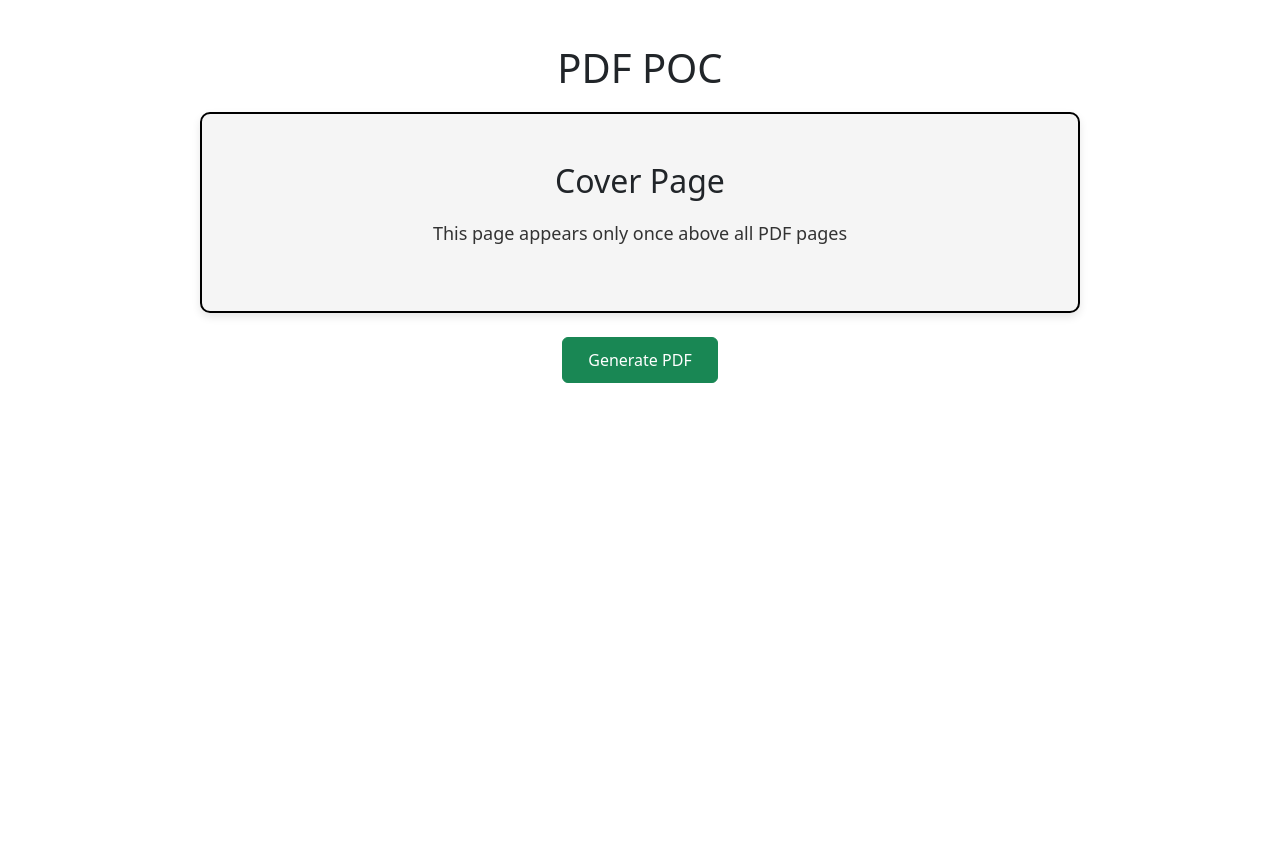
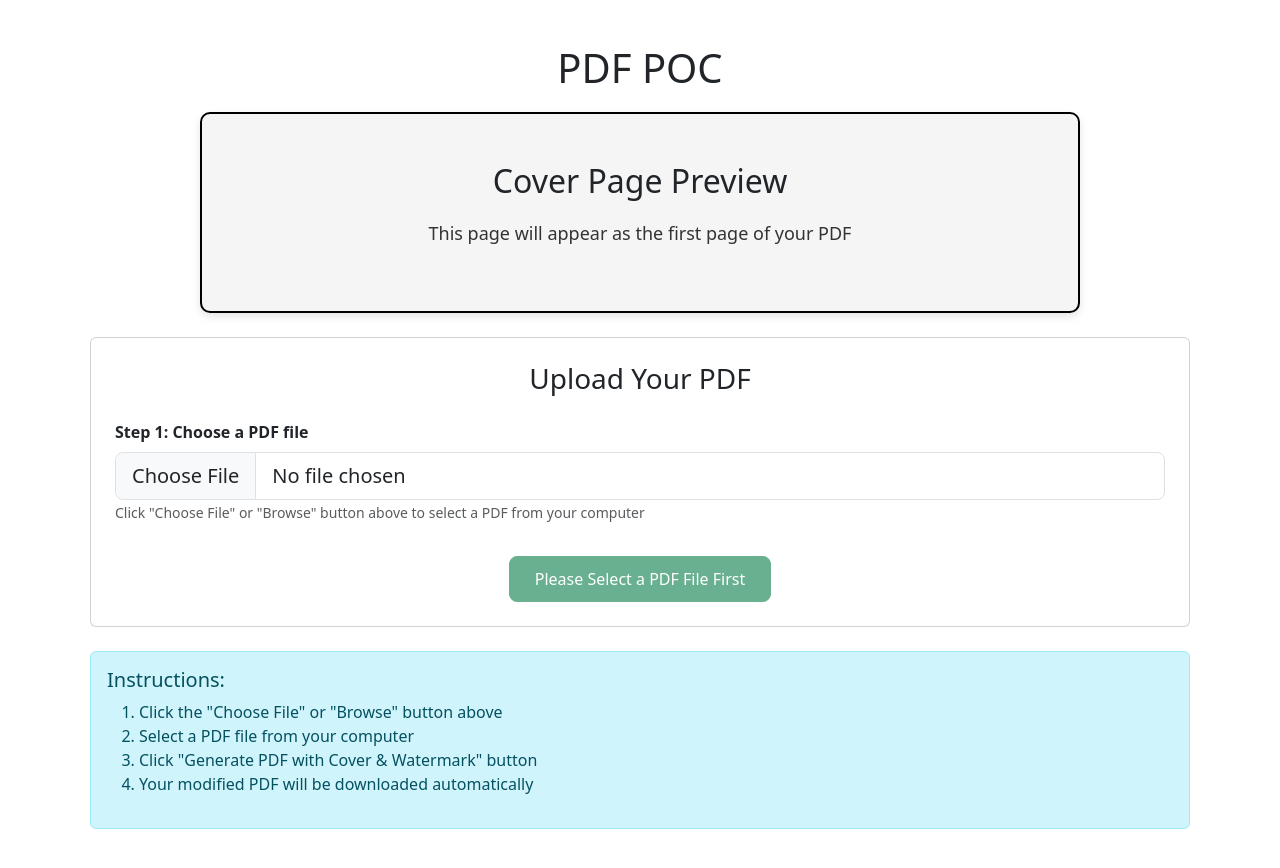
Before and after one commit to taneshag/pdf-poc, an Angular app: page / in a window 1280 px wide. Shown: the top 868 px of the page. Before the commit the page ends 800 px from the top, so only its background shows below. Built offline with nearby package versions, Linux system fonts and the light colour scheme.

Commit message:
ui updated

```diff
--- a/src/app/app.html
+++ b/src/app/app.html
@@ -1,15 +1,54 @@
 <div class="container mt-4">
   <h1 class="text-center">{{ title() }}</h1>
 
-  <!-- Cover Page content -->
+  <!-- Cover Page Preview -->
   <div id="cover-page" class="cover-box text-center p-5 mb-4">
-    <h2>Cover Page</h2>
-    <p>This page appears only once above all PDF pages</p>
+    <h2>Cover Page Preview</h2>
+    <p>This page will appear as the first page of your PDF</p>
   </div>
 
-  <div class="text-center mt-4">
-    <button class="btn btn-success" (click)="generatePDF()">
-      Generate PDF
-    </button>
+  <!-- File Upload Section -->
+  <div class="card p-4 mt-4">
+    <h3 class="text-center mb-4">Upload Your PDF</h3>
+
+    <div class="mb-3">
+      <label for="pdfFile" class="form-label fw-bold">Step 1: Choose a PDF file</label>
+      <input
+        type="file"
+        id="pdfFile"
+        accept="application/pdf"
+        (change)="onFileSelected($event)"
+        class="form-control form-control-lg"
+      />
+      <small class="text-muted">Click "Choose File" or "Browse" button above to select a PDF from your computer</small>
+    </div>
+
+    <div *ngIf="selectedFile" class="alert alert-success">
+      <strong>✓ File Selected:</strong> {{ selectedFile.name }}
+      <br>
+      <strong>Size:</strong> {{ (selectedFile.size / 1024 / 1024).toFixed(2) }} MB
+    </div>
+
+    <div class="text-center mt-3">
+      <button
+        class="btn btn-success btn-lg"
+        (click)="generatePDF()"
+        [disabled]="!selectedFile"
+      >
+        <span *ngIf="selectedFile">Step 2: Generate PDF with Cover & Watermark</span>
+        <span *ngIf="!selectedFile">Please Select a PDF File First</span>
+      </button>
+    </div>
+  </div>
+
+  <!-- Instructions -->
+  <div class="alert alert-info mt-4">
+    <h5>Instructions:</h5>
+    <ol>
+      <li>Click the "Choose File" or "Browse" button above</li>
+      <li>Select a PDF file from your computer</li>
+      <li>Click "Generate PDF with Cover & Watermark" button</li>
+      <li>Your modified PDF will be downloaded automatically</li>
+    </ol>
   </div>
 </div>
--- a/src/app/app.ts
+++ b/src/app/app.ts
@@ -1,116 +1,224 @@
 import { Component, signal } from '@angular/core';
-import jsPDF from 'jspdf';
+import { PDFDocument, rgb, degrees } from 'pdf-lib';
+import { CommonModule } from '@angular/common';
 
 @Component({
   selector: 'app-root',
   templateUrl: './app.html',
   styleUrls: ['./app.css'],
-  standalone: true
+  standalone: true,
+  imports: [CommonModule]
 })
 export class App {
   title = signal('PDF POC');
+  selectedFile: File | null = null;
 
-  pdfContent: string = 'This is the main PDF content.';
-
-  async generatePDF() {
-    const doc = new jsPDF('p', 'pt', 'a4');
-    const pageWidth = doc.internal.pageSize.getWidth();
-    const pageHeight = doc.internal.pageSize.getHeight();
-
-    // Load watermark image from CDN
-    const watermark = await this.loadImage('https://cdn.testbook.com/article2pdf/v1/tb-logo-highres.png');
-
-    // --- COVER PAGE ---
-    const coverHeaderHeight = 80;
-    const coverFooterHeight = 60;
-
-    // Cover background color
-    doc.setFillColor(52, 152, 219); // Blue
-    doc.rect(0, 0, pageWidth, pageHeight, 'F');
-
-    // Cover title
-    doc.setFontSize(30);
-    doc.setTextColor(255, 255, 255);
-    doc.text('COVER PAGE TITLE', pageWidth / 2, pageHeight / 2 - 20, { align: 'center' });
-
-    // Cover subtitle
-    doc.setFontSize(16);
-    doc.text('This is the subtitle of the cover page', pageWidth / 2, pageHeight / 2 + 20, { align: 'center' });
-
-    // Cover watermark (full original size)
-    this.addWatermark(doc, watermark.data, watermark.width, watermark.height);
-
-    // --- CONTENT PAGES ---
-    const numberOfPages = 3; // Example: 3 content pages
-    for (let i = 1; i <= numberOfPages; i++) {
-      doc.addPage();
-
-      // HEADER
-      const headerHeight = 50;
-      doc.setFillColor(52, 152, 219);
-      doc.rect(0, 0, pageWidth, headerHeight, 'F');
-      doc.setFontSize(14);
-      doc.setTextColor(255, 255, 255);
-      doc.text(`Header - Page ${i}`, pageWidth / 2, 30, { align: 'center' });
-
-      // MAIN CONTENT
-      doc.setFontSize(14);
-      doc.setTextColor(0, 0, 0);
-      doc.text(`${this.pdfContent} - Page ${i}`, 40, 100);
-
-      // FOOTER
-      const footerHeight = 40;
-      doc.setFillColor(52, 152, 219);
-      doc.rect(0, pageHeight - footerHeight, pageWidth, footerHeight, 'F');
-      doc.setFontSize(12);
-      doc.setTextColor(255, 255, 255);
-      doc.text(`Footer - Page ${i}`, pageWidth / 2, pageHeight - 15, { align: 'center' });
-
-      // WATERMARK
-      this.addWatermark(doc, watermark.data, watermark.width, watermark.height);
+  onFileSelected(event: any) {
+    const file = event.target.files[0];
+    if (file && file.type === 'application/pdf') {
+      this.selectedFile = file;
+      console.log('PDF selected:', file.name, 'Size:', (file.size / 1024 / 1024).toFixed(2), 'MB');
+    } else {
+      alert('Please select a valid PDF file');
+      this.selectedFile = null;
     }
-
-    doc.save('pdf-with-full-size-watermark.pdf');
   }
 
-  private async loadImage(url: string): Promise<{ data: string; width: number; height: number }> {
-    return new Promise((resolve, reject) => {
-      const img = new Image();
-      img.crossOrigin = 'Anonymous'; // Handle CORS
-      img.onload = () => {
-        const canvas = document.createElement('canvas');
-        canvas.width = img.width;
-        canvas.height = img.height;
-        const ctx = canvas.getContext('2d');
-        ctx?.drawImage(img, 0, 0);
-        resolve({ data: canvas.toDataURL('image/png'), width: img.width, height: img.height });
-      };
-      img.onerror = reject;
-      img.src = url;
-    });
+async generatePDF() {
+  if (!this.selectedFile) {
+    alert('Please select a PDF file first');
+    return;
   }
 
-  private addWatermark(doc: jsPDF, imageData: string, originalWidth: number, originalHeight: number) {
-    const pageWidth = doc.internal.pageSize.getWidth();
-    const pageHeight = doc.internal.pageSize.getHeight();
+  try {
+    const existingPdfBytes = await this.selectedFile.arrayBuffer();
+    const pdfDoc = await PDFDocument.load(existingPdfBytes);
+    const pages = pdfDoc.getPages();
 
-    // Center the image
-    const x = (pageWidth - originalWidth) / 2;
-    const y = (pageHeight - originalHeight) / 2;
+    // Load watermark image
+    const watermarkImage = await this.loadWatermarkImage(pdfDoc);
+    const watermarkDims = { width: watermarkImage.width, height: watermarkImage.height };
 
-    // Opacity
-    if ((doc as any).setGState) {
-      const gState = new (doc as any).GState({ opacity: 0.2 });
-      doc.setGState(gState);
-    }
+    const coverPage = pdfDoc.insertPage(0, [595.28, 841.89]); // A4 cover page at start
+    const { width: coverWidth, height: coverHeight } = coverPage.getSize();
 
-    // Add image at full original size
-    doc.addImage(imageData, 'PNG', x, y, originalWidth, originalHeight);
+    // --- COVER PAGE BACKGROUND ---
+    coverPage.drawRectangle({
+      x: 0,
+      y: 0,
+      width: coverWidth,
+      height: coverHeight,
+      color: rgb(0.9, 0.9, 0.9), // change background color here
+    });
 
-    // Reset opacity
-    if ((doc as any).setGState) {
-      const gState = new (doc as any).GState({ opacity: 1 });
-      doc.setGState(gState);
+    // --- COVER PAGE TITLE ---
+    coverPage.drawText('COVER PAGE TITLE', {
+      x: coverWidth / 2 - 120,
+      y: coverHeight / 2 + 100,
+      size: 30,
+      color: rgb(1, 1, 1),
+    });
+
+    // --- COVER PAGE SUBTITLE ---
+    coverPage.drawText('This is the subtitle of the cover page', {
+      x: coverWidth / 2 - 140,
+      y: coverHeight / 2 + 60,
+      size: 16,
+      color: rgb(1, 1, 1),
+    });
+
+    // --- COVER PAGE CENTERED WATERMARK ---
+    coverPage.drawImage(watermarkImage, {
+      x: (coverWidth - watermarkDims.width) / 2,
+      y: (coverHeight - watermarkDims.height) / 2,
+      width: watermarkDims.width,
+      height: watermarkDims.height,
+      opacity: 0.2,
+    });
+
+    // --- PROCESS OTHER PAGES ---
+    pages.forEach((page, index) => {
+      const { width, height } = page.getSize();
+
+      // Header
+      const headerHeight = 50;
+      page.drawRectangle({ x: 0, y: height - headerHeight, width, height: headerHeight, color: rgb(0.204, 0.596, 0.859) });
+      page.drawText(`Header - Page ${index + 1}`, { x: width / 2 - 60, y: height - 30, size: 14, color: rgb(1, 1, 1) });
+
+      // Footer
+      const footerHeight = 40;
+      page.drawRectangle({ x: 0, y: 0, width, height: footerHeight, color: rgb(0.204, 0.596, 0.859) });
+      page.drawText(`Footer - Page ${index + 1}`, { x: width / 2 - 60, y: 15, size: 12, color: rgb(1, 1, 1) });
+
+      // Centered watermark
+      page.drawImage(watermarkImage, {
+        x: (width - watermarkDims.width) / 2,
+        y: (height - watermarkDims.height) / 2,
+        width: watermarkDims.width,
+        height: watermarkDims.height,
+        opacity: 0.2,
+      });
+    });
+
+    const pdfBytes = await pdfDoc.save();
+    this.downloadPDF(pdfBytes, 'modified-' + this.selectedFile.name);
+    alert('PDF generated successfully!');
+  } catch (error) {
+    console.error('Error generating PDF:', error);
+    alert(`Failed to generate PDF: ${(error as Error).message}`);
+  }
+}
+
+
+
+  private async loadWatermarkImage(pdfDoc: PDFDocument) {
+    try {
+      // Try to load from CDN with multiple proxies
+      const watermarkUrl = 'https://cdn.testbook.com/article2pdf/v1/tb-logo-highres.png';
+
+      // Try direct fetch first
+      try {
+        const response = await fetch(watermarkUrl);
+        if (response.ok) {
+          const imageBytes = await response.arrayBuffer();
+          return await pdfDoc.embedPng(imageBytes);
+        }
+      } catch (e) {
+        console.log('Direct fetch failed, trying alternative...');
+      }
+
+      // Fallback: Create a simple text-based watermark using canvas
+      console.log('Using fallback watermark generation...');
+      return await this.createFallbackWatermark(pdfDoc);
+
+    } catch (error) {
+      console.error('Error loading watermark, using fallback:', error);
+      return await this.createFallbackWatermark(pdfDoc);
     }
   }
+
+  private async createFallbackWatermark(pdfDoc: PDFDocument) {
+    // Create a simple watermark image using canvas
+    const canvas = document.createElement('canvas');
+    canvas.width = 400;
+    canvas.height = 400;
+    const ctx = canvas.getContext('2d')!;
+
+    // Draw watermark text
+    ctx.fillStyle = 'rgba(128, 128, 128, 0.5)';
+    ctx.font = 'bold 60px Arial';
+    ctx.textAlign = 'center';
+    ctx.textBaseline = 'middle';
+    ctx.save();
+    ctx.translate(200, 200);
+    ctx.rotate(Math.PI / 4);
+    ctx.fillText('WATERMARK', 0, 0);
+    ctx.restore();
+
+    // Convert to PNG and embed
+    const dataUrl = canvas.toDataURL('image/png');
+    const base64Data = dataUrl.split(',')[1];
+    const imageBytes = Uint8Array.from(atob(base64Data), c => c.charCodeAt(0));
+
+    return await pdfDoc.embedPng(imageBytes);
+  }
+
+  private async createCoverPage(watermarkImage: any): Promise<PDFDocument> {
+  const coverDoc = await PDFDocument.create();
+  const coverPage = coverDoc.addPage([595.28, 841.89]); // A4 size in points
+  const { width, height } = coverPage.getSize();
+
+  // Cover background
+  coverPage.drawRectangle({
+    x: 0,
+    y: 0,
+    width: width,
+    height: height,
+    color: rgb(0.204, 0.596, 0.859),
+  });
+
+  // Cover title
+  coverPage.drawText('COVER PAGE TITLE', {
+    x: width / 2 - 120,
+    y: height / 2 + 100,
+    size: 30,
+    color: rgb(1, 1, 1),
+  });
+
+  // Cover subtitle
+  coverPage.drawText('This is the subtitle of the cover page', {
+    x: width / 2 - 140,
+    y: height / 2 + 60,
+    size: 16,
+    color: rgb(1, 1, 1),
+  });
+
+  // --- ADD CENTERED WATERMARK ---
+  const watermarkDims = {
+    width: watermarkImage.width,
+    height: watermarkImage.height
+  };
+  const watermarkX = (width - watermarkDims.width) / 2;
+  const watermarkY = (height - watermarkDims.height) / 2;
+
+  coverPage.drawImage(watermarkImage, {
+    x: watermarkX,
+    y: watermarkY,
+    width: watermarkDims.width,
+    height: watermarkDims.height,
+    opacity: 0.2
+  });
+
+  return coverDoc;
 }
+
+
+  private downloadPDF(pdfBytes: Uint8Array, filename: string) {
+    const blob = new Blob([pdfBytes as BlobPart], { type: 'application/pdf' });
+    const link = document.createElement('a');
+    link.href = URL.createObjectURL(blob);
+    link.download = filename;
+    link.click();
+    URL.revokeObjectURL(link.href);
+  }
+}
--- a/src/index.html
+++ b/src/index.html
@@ -7,7 +7,7 @@
 
   <!-- Dummy PDF CDN -->
   <script>
-    window['pdfUrl'] = "https://www.aeee.in/wp-content/uploads/2020/08/Sample-pdf.pdf";
+    window['pdfUrl'] = "https://www.ametuniv.ac.in/research/sample-copies-of-books.pdf";
   </script>
 
   <!-- Example CDN like Bootstrap -->
```
